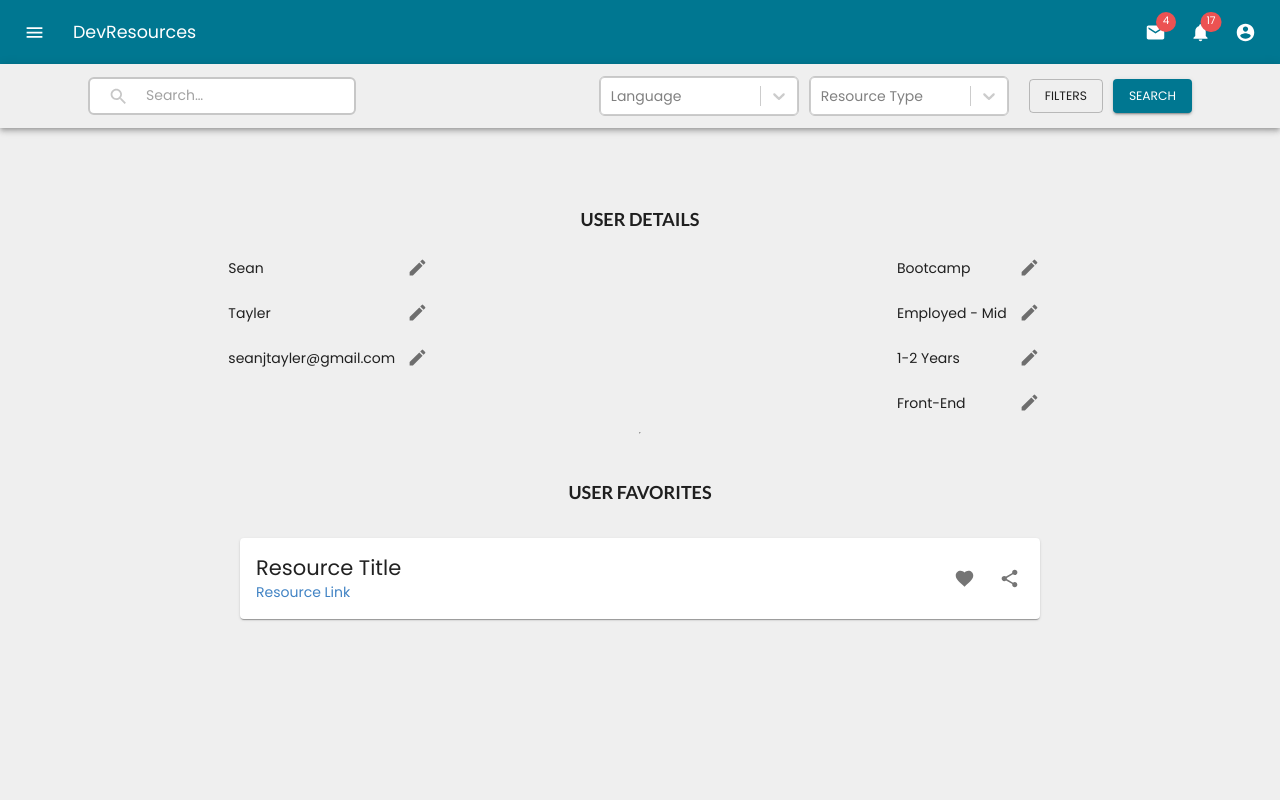
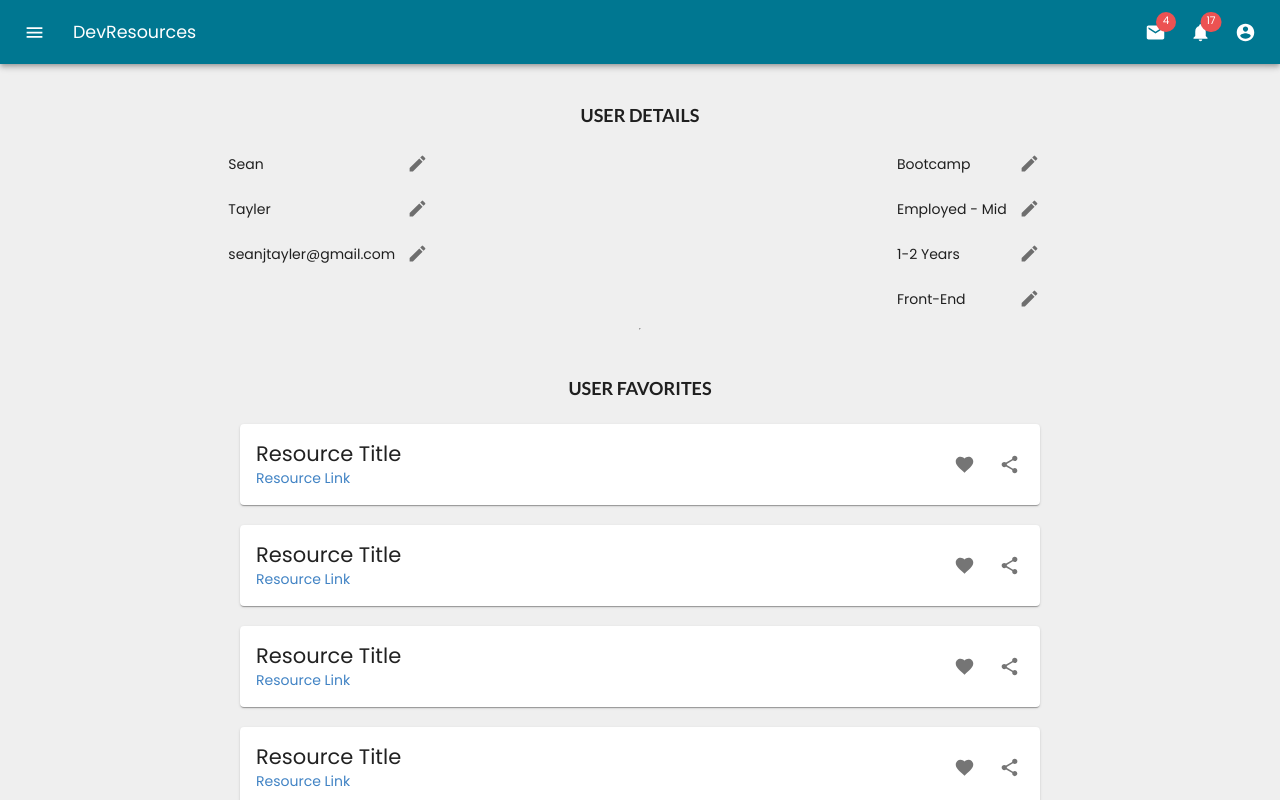
Before and after one commit to seanddallen/DevResourcesUI, a React (Create React App) app: page /profile in a window 1280 px wide. Shown: the top 800 px of the page. Built offline with nearby package versions, Linux system fonts and the light colour scheme.

Commit message:
added filter options

```diff
--- a/src/App.js
+++ b/src/App.js
@@ -124,7 +124,9 @@ function App() {
           { !window.location.pathname.includes('login') && !window.location.pathname.includes('registration') &&
             <>
               <TopNav className={classes.topNav} toggleDrawer={toggleDrawer} />
+              { !window.location.pathname.includes('profile') &&
               <StickyNav toggleDrawer={toggleDrawer} />
+              }
             </>
           }
           <Switch>
--- a/src/Components/main/resources/ResourceForm.jsx
+++ b/src/Components/main/resources/ResourceForm.jsx
@@ -1,4 +1,5 @@
 // Title, Link, Description, Image
+//ADD: Year, Price, Level, Tags, Type, Subtype
 import React from "react";
 import { makeStyles } from "@material-ui/core/styles";
 import Button from "@material-ui/core/Button";
--- a/src/Components/profile/Profile.jsx
+++ b/src/Components/profile/Profile.jsx
@@ -7,6 +7,8 @@ import Grid from "@material-ui/core/Grid";
 import Card from "@material-ui/core/Card";
 import CardHeader from "@material-ui/core/CardHeader";
 import { makeStyles } from "@material-ui/core/styles";
+
+import ProfileCard from "./ProfileCard";
 
 const useStyles = makeStyles(theme => ({
   card: {
@@ -18,13 +20,19 @@ const useStyles = makeStyles(theme => ({
 export default function Profile() {
   const classes = useStyles();
 
+  const favorites = [1, 2, 3, 4, 5, 6, 7, 8, 9, 10];
+
+  const listOfFavorites = favorites.map(favorite => {
+    return <ProfileCard favorite={favorite} />;
+  });
+
   return (
     <div
       style={{
         display: "flex",
         flexDirection: "column",
         alignItems: "center",
-        marginTop: "40px",
+        marginTop: "0px",
         width: "100vw"
       }}
     >
@@ -148,33 +156,7 @@ export default function Profile() {
         }}
       >
         <h3>USER FAVORITES</h3>
-
-        <Card className={classes.card}>
-          <CardHeader
-            action={
-              <div
-                style={{
-                  display: "flex",
-                  alignItems: "center",
-                  marginTop: "10px"
-                }}
-              >
-                <IconButton aria-label="add to favorites">
-                  <FavoriteIcon />
-                </IconButton>
-                <IconButton aria-label="share">
-                  <ShareIcon />
-                </IconButton>
-              </div>
-            }
-            title="Resource Title"
-            subheader={
-              <a href="http://www.google.com" target="_blank">
-                Resource Link
-              </a>
-            }
-          />
-        </Card>
+        {listOfFavorites}
       </div>
     </div>
   );
--- /dev/null
+++ b/src/Components/profile/ProfileCard.jsx
@@ -0,0 +1,48 @@
+import React from "react";
+import FavoriteIcon from "@material-ui/icons/Favorite";
+import ShareIcon from "@material-ui/icons/Share";
+import { IconButton } from "@material-ui/core";
+import Grid from "@material-ui/core/Grid";
+import Card from "@material-ui/core/Card";
+import CardHeader from "@material-ui/core/CardHeader";
+import { makeStyles } from "@material-ui/core/styles";
+
+const useStyles = makeStyles(theme => ({
+  card: {
+    margin: "10px",
+    width: "800px"
+  }
+}));
+
+export default function Profile() {
+  const classes = useStyles();
+
+  return (
+    <Card className={classes.card}>
+      <CardHeader
+        action={
+          <div
+            style={{
+              display: "flex",
+              alignItems: "center",
+              marginTop: "10px"
+            }}
+          >
+            <IconButton aria-label="add to favorites">
+              <FavoriteIcon />
+            </IconButton>
+            <IconButton aria-label="share">
+              <ShareIcon />
+            </IconButton>
+          </div>
+        }
+        title="Resource Title"
+        subheader={
+          <a href="http://www.google.com" target="_blank">
+            Resource Link
+          </a>
+        }
+      />
+    </Card>
+  );
+}
```
